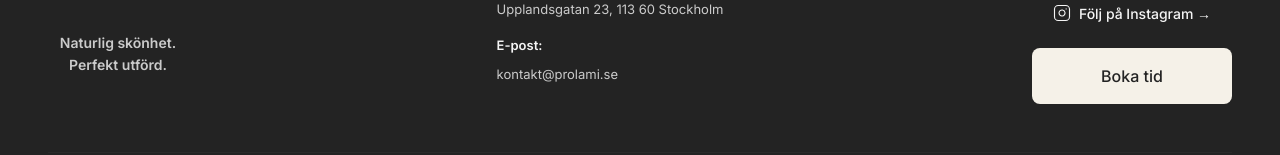
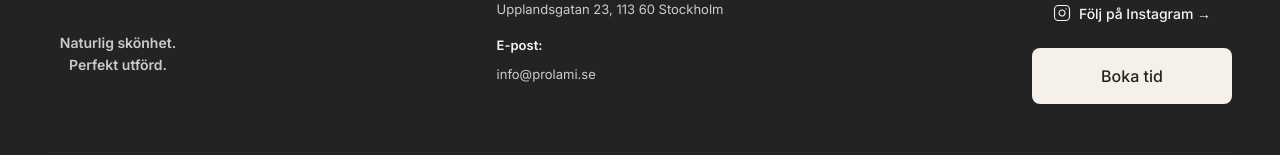
Before and after one commit to azuthedev/ProLami, a React (Vite) app: page / in a window 1280 px wide. Shown: the part 6127-6282 px from the top of the page. Built offline with nearby package versions, Linux system fonts and the light colour scheme.

Commit message:
Update Footer.tsx

```diff
--- a/src/components/Footer.tsx
+++ b/src/components/Footer.tsx
@@ -45,10 +45,10 @@ export default function Footer() {
                   E-post:
                 </p>
                 <a
-                  href="mailto:kontakt@prolami.se"
+                  href="mailto:info@prolami.se"
                   className="font-inter text-[13px] text-[#F5F5F5]/80 hover:underline"
                 >
-                  kontakt@prolami.se
+                  info@prolami.se
                 </a>
               </div>
 
```
